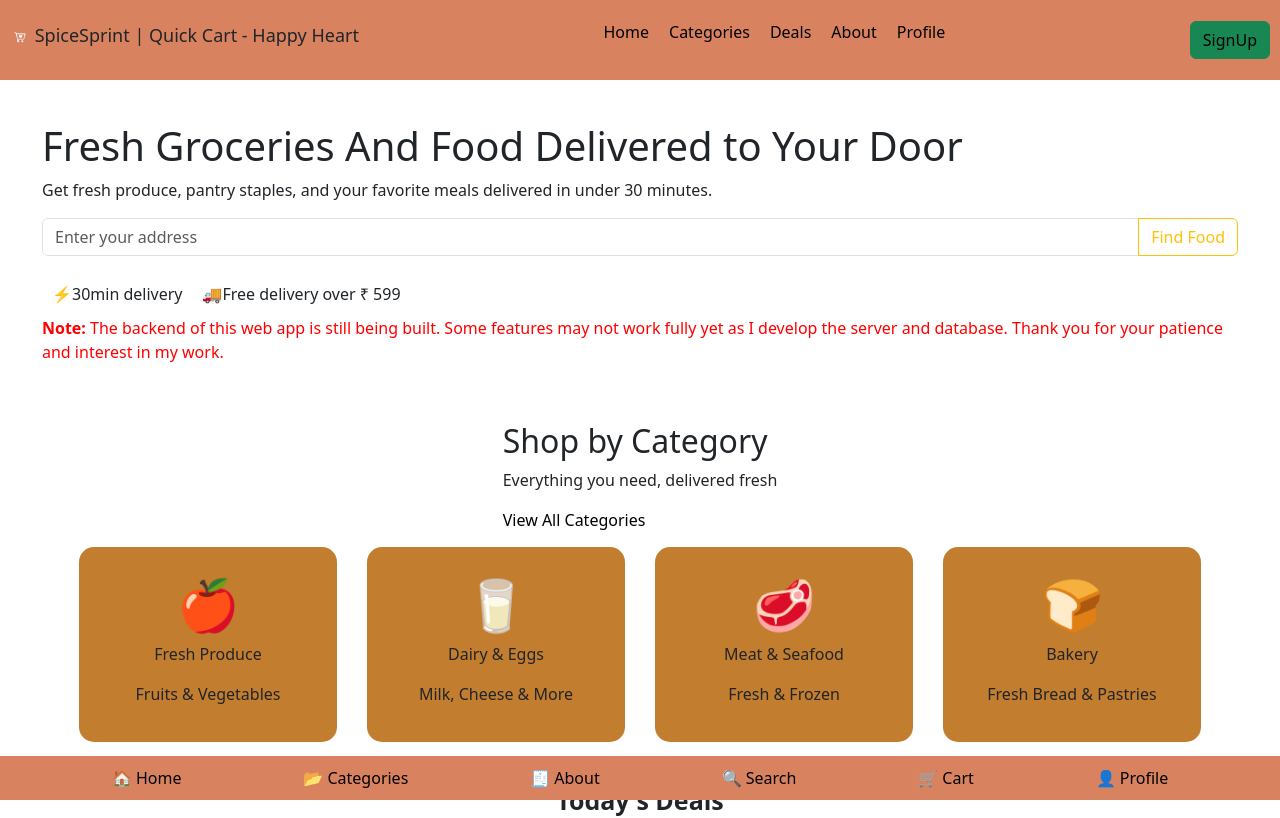
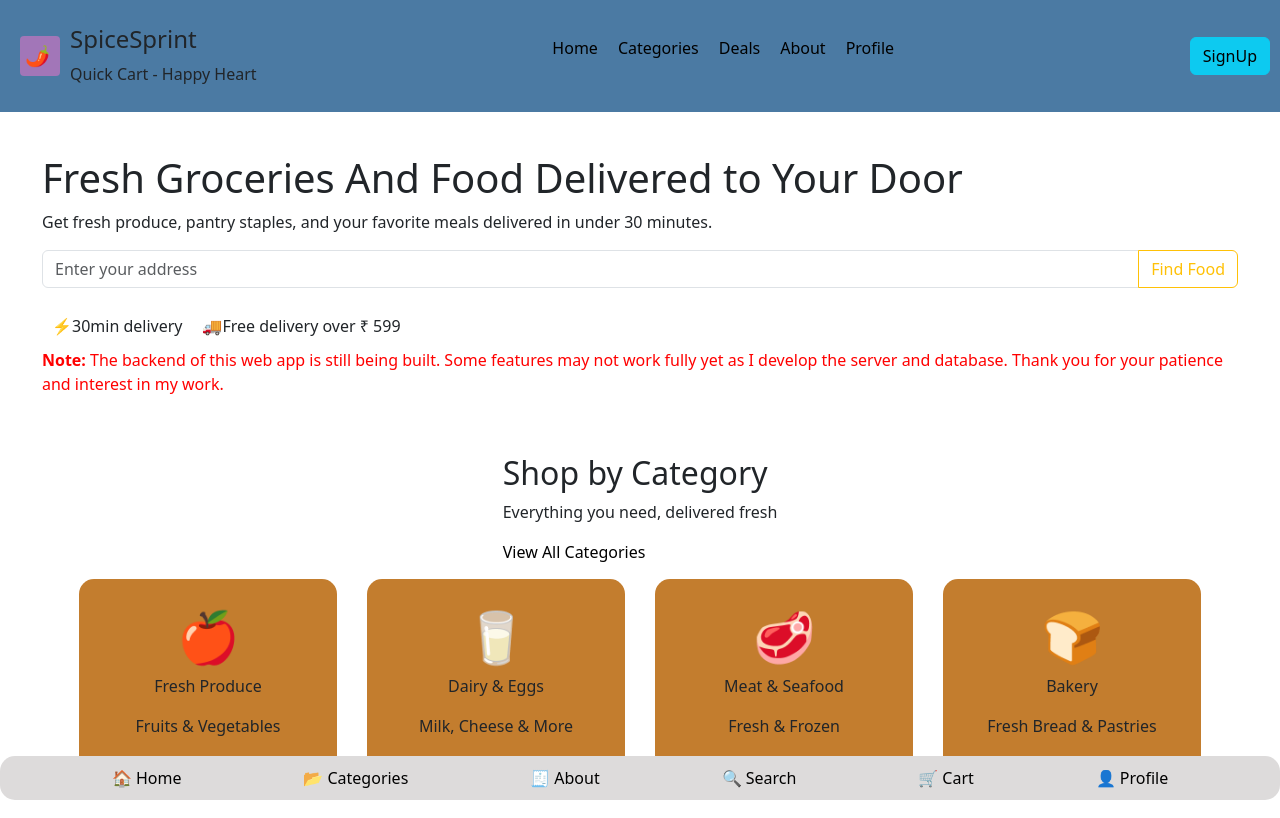
Before and after one commit to MALLIKHARJUNCH-02/SpiceSprint, a React (Create React App) app: page / in a window 1280 px wide. Shown: the top 818 px of the page. Built offline with nearby package versions, Linux system fonts and the light colour scheme; the HTML template or start-up script is replaced by a standard one.

Commit message:
Updated Ui

```diff
--- a/src/components/Nav.js
+++ b/src/components/Nav.js
@@ -22,7 +22,16 @@ const NavBar = () => {
     return (
         <nav>
             <div style={styles.navbar}>
-                <h1 style={styles.h1}> <img src="/SpiceSprint.png" alt="SpiceSprint Logo" style={{width: '20px', heighi: '20px'}}/> SpiceSprint | Quick Cart - Happy Heart</h1>
+                <div style={styles.ProfileHeading}>
+                    <div style={styles.SpiceSprintLogo}>
+                        🌶️
+                    </div>
+
+                    <div style={styles.SpiceSprintLogoInfo}>
+                        <h4>SpiceSprint</h4>
+                        <p>Quick Cart - Happy Heart</p>
+                    </div>
+                </div>
 
                 {isMobile ? (
                     <>
@@ -58,7 +67,7 @@ const NavBar = () => {
                             <li style={styles.buttonLinks}><Link to="/about" className="link">About</Link></li>
                             <li style={styles.buttonLinks}><Link to="/profile" className="link">Profile</Link></li>
                         </ul>
-                        <button type="button" className="btn btn-success">
+                        <button type="button" className="btn btn-info">
                             <Link to='/loginsignup' className="link">SignUp</Link>
                         </button>
                     </>
--- a/src/components/categories/styles/BottomNavstyles.js
+++ b/src/components/categories/styles/BottomNavstyles.js
@@ -4,11 +4,12 @@ const BottomNavstyles = {
         flexWrap: 'wrap',
         justifyContent: 'space-evenly',
         alignItems: 'center',
-        background: '#d98260ff',
+        background: '#dddbdbff',
         position: 'fixed',
         bottom: 0,
         width: '100%',
         zIndex: 1000,
+        borderRadius: '15px'
     },
     links:{
         margin: '10px'
--- a/src/styles/NavbarStyles.js
+++ b/src/styles/NavbarStyles.js
@@ -5,7 +5,7 @@ const styles = {
         alignItems: 'center',
         padding: '10px',
         flexWrap: 'wrap',
-        background: "#d98260ff",
+        background: "#4b7aa3ff",
 
     },
     h1:{
@@ -21,9 +21,23 @@ const styles = {
     buttonLinks: {
         padding: '10px',
     },
-    h1:{
-        fontSize: '18px',
-    }
+     ProfileHeading: {
+        display: 'flex',
+        justifyContent: 'center',
+        alignItems: 'center',
+    },
+    SpiceSprintLogo: {
+        width: '40px',
+        height: '40px',
+        background: '#a276b8ff',
+        borderRadius: '10%',
+        padding: '5px',
+        fontSize: '20px',
+        margin: '10px'
+    },
+    SpiceSprintLogoInfo: {
+        marginTop: '15px'
+    },
 }
 
 
--- a/src/styles/style.css
+++ b/src/styles/style.css
@@ -4,9 +4,8 @@
 }
 
 .link:hover {
-  color: green;
+  color: #ffffff;
   /* Text color on hover */
-
 }
 
 
```
